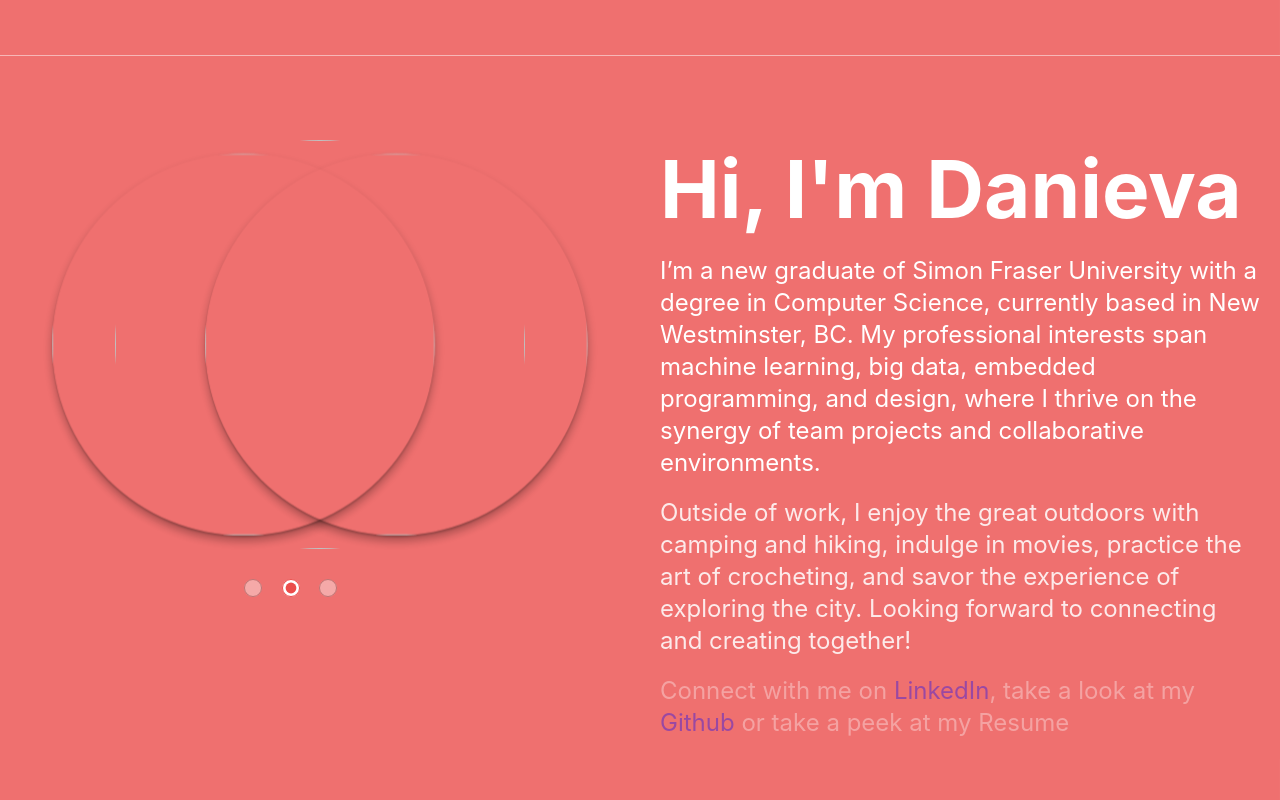
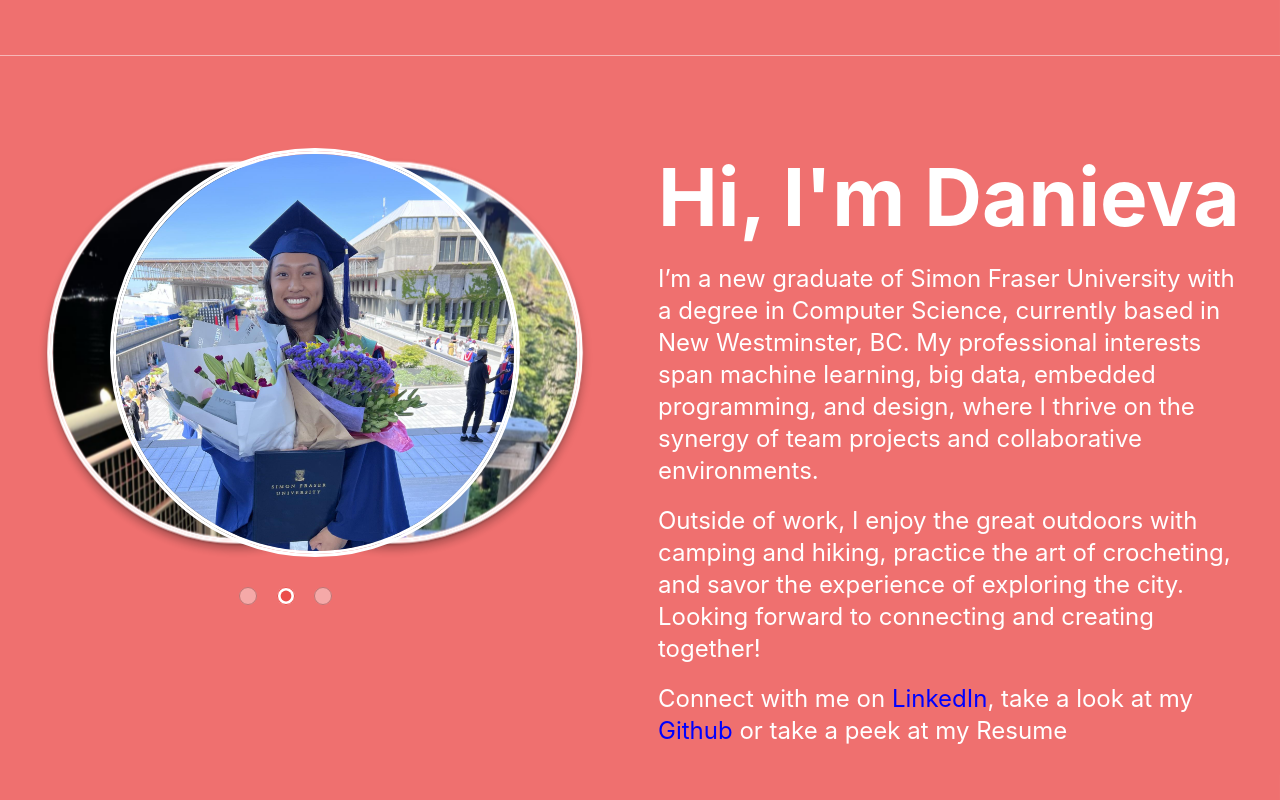
Before and after one commit to dparaiso/dparaiso.github.io, a plain HTML site: page index.html in a window 1280 px wide. Shown: the part 1360-2160 px from the top of the page. Drawn offline with Linux system fonts and the light colour scheme.

Commit message:
reorganize divs

```diff
--- a/css/style.css
+++ b/css/style.css
@@ -21,11 +21,11 @@ div,p {
     padding: 0;
 }
 
-p {
+/* p {
     animation: fade-in linear both;
     animation-timeline: view();
     animation-range: entry-crossing 0% contain 30%;
-}
+} */
 
 img {
     border-radius: 50%;
@@ -230,6 +230,18 @@ ul li:hover ul.dropdown {
     width: 100%;
 }
 
+.wrap {
+    display: flex;
+    flex-flow: row wrap;
+    text-align: center;
+  }
+
+  .wrap > * {
+    padding: 8px;
+    margin: 8px;
+    flex: 1 100%;
+  }
+
 .left-div {
     width: 50%;
     padding: 10px;
@@ -299,6 +311,8 @@ input[type="radio"]:checked {
     width: 100%;
     height: 100%;
     border-radius: 50%;
+    border-style: solid;
+    border-color: #ffffff;
     color: white;
     object-fit: cover;
     /* font-size: 70px;
@@ -306,6 +320,7 @@ input[type="radio"]:checked {
     cursor: pointer;
     transition: transform 400ms ease;
 }
+
 
 /* Active Slide */
 #s1:checked ~ #slide2,
@@ -352,3 +367,9 @@ input[type="radio"]:checked {
      opacity: 1;
     }
  }
+
+ @media all and (min-width: 800px) {
+    .side{
+        flex: 1;
+    }
+ }
--- a/index.html
+++ b/index.html
@@ -39,9 +39,9 @@
             <svg xmlns="http://www.w3.org/2000/svg" viewBox="0 0 1440 320"><path fill="#eb4d4b" fill-opacity="0.8" d="M0,128L80,128C160,128,320,128,480,160C640,192,800,256,960,256C1120,256,1280,192,1360,160L1440,128L1440,320L1360,320C1280,320,1120,320,960,320C800,320,640,320,480,320C320,320,160,320,80,320L0,320Z"></path></svg>
         </div>
         <div class="curved-div" id="about-section" >
-            <div class="about-info">
+            <div class="wrap">
 
-            <div class="left-div">
+            <div class="side left-div">
                 <!-- carousel -->
                 <div id="slider" >
                     <input type="radio" name="slider" id="s1"  />
@@ -58,14 +58,14 @@
                     </label>
                 </div>
             </div>
-            <div class="right-div">
+            <div class="side right-div">
                 <h1>Hi, I'm Danieva</h1>
                 <br />
                 <p>I’m a new graduate of Simon Fraser University with a degree in Computer Science,
                     currently based in New Westminster, BC. My professional interests span
                      machine learning, big data, embedded programming, and design, where I thrive on the synergy of team projects and collaborative environments. </p>
                 <br />
-                <p>Outside of work, I enjoy the great outdoors with camping and hiking, indulge in movies, practice the art of crocheting,
+                <p>Outside of work, I enjoy the great outdoors with camping and hiking, practice the art of crocheting,
                      and savor the experience of exploring the city. Looking forward to connecting and creating together!</p>
                 <br />
                 <p>Connect with me on <a href="https://linkedin.com/in/danievaparaiso01">LinkedIn</a>, take a look at my <a href="https://github.com/dparaiso/">Github</a> or take a peek at my Resume</p>
```
Also changed, not shown: assets/cropped_grad.jpeg (added), assets/cropped_night.jpeg (added), assets/cropped_outdoor.jpeg (added).
